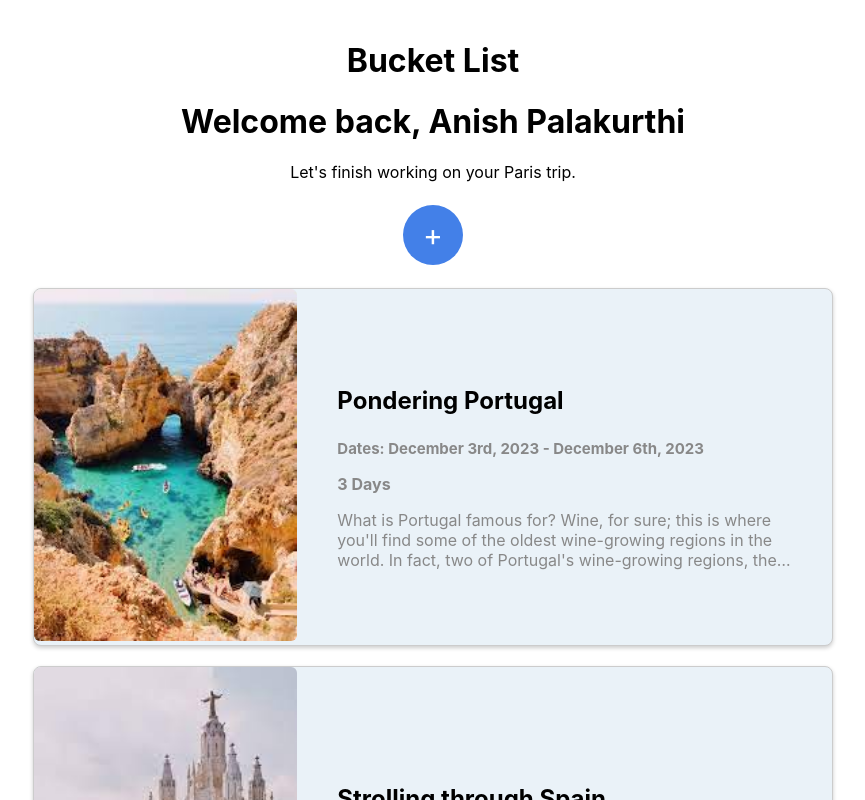
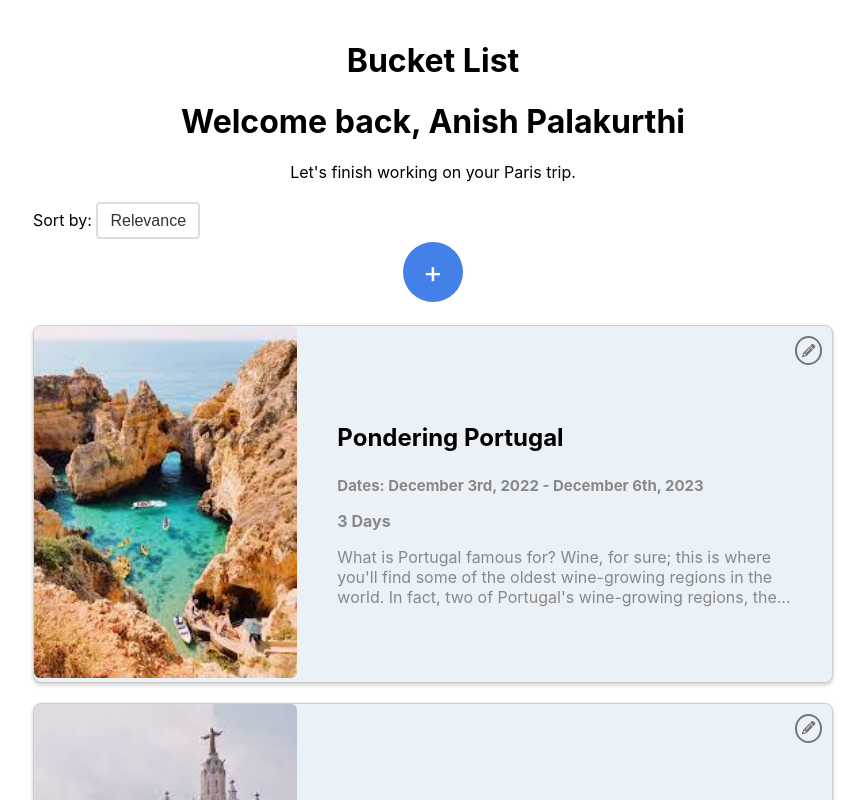
Before and after one commit to abhinavkolli03/bucketlist, a React (Create React App) app: page / in a window 1280 px wide. Shown: the top 800 px of the page, without its empty margins (207-1072 px from the left). Built offline with nearby package versions, Linux system fonts and the light colour scheme.

Commit message:
finishing touches on edit screen and started daytracker

```diff
--- a/package.json
+++ b/package.json
@@ -3,6 +3,11 @@
   "version": "0.1.0",
   "private": true,
   "dependencies": {
+    "@fortawesome/fontawesome-svg-core": "^6.4.0",
+    "@fortawesome/free-brands-svg-icons": "^6.4.0",
+    "@fortawesome/free-regular-svg-icons": "^6.4.0",
+    "@fortawesome/free-solid-svg-icons": "^6.4.0",
+    "@fortawesome/react-fontawesome": "^0.2.0",
     "@testing-library/jest-dom": "^5.16.5",
     "@testing-library/react": "^13.4.0",
     "@testing-library/user-event": "^13.5.0",
@@ -10,6 +15,7 @@
     "react": "^18.2.0",
     "react-dom": "^18.2.0",
     "react-scripts": "5.0.1",
+    "react-tag-input": "^6.8.1",
     "web-vitals": "^2.1.4"
   },
   "scripts": {
--- a/src/App.js
+++ b/src/App.js
@@ -2,6 +2,8 @@ import React, {useState} from 'react';
 import ItineraryItem from './components/ItineraryItem';
 import EditItineraryScreen from './screens/EditItineraryScreen'
 import "./App.css"
+import DayTrackerScreen from './screens/DayTrackerScreen';
+import SortDropdown from './components/SortDropdown'
 
 import itinerariesData from './data/itineraries.js';
 
@@ -9,18 +11,31 @@ const App = () => {
   const [isAddingItinerary, setIsAddingItinerary] = useState(false)
   const [itineraries, setItineraries] = useState(itinerariesData)
 
+  const [editedItinerary, setEditedItinerary] = useState(null)
   const [selectedItinerary, setSelectedItinerary] = useState(null)
   const [isEditScreenVisible, setIsEditScreenVisible] = useState(false)
   const [isAddButtonExpanded, setIsAddButtonExpanded] = useState(false);
+  const [isDayTrackerOpen, setIsDayTrackerOpen] = useState(false);
+
+  const [selectedSortOption, setSelectedSortOption] = useState("relevance")
+
+  const handleDayTrackerClick = (itinId) => {
+    setIsDayTrackerOpen(true)
+    setSelectedItinerary(itinId)
+  }
+
+  const handleDayTrackerClose = () => {
+    setIsDayTrackerOpen(false)
+    setSelectedItinerary(null)
+  }
 
   const handleAddItinerary = () => {
     setIsAddingItinerary(true);
   }
 
-  const handleItineraryClick = (itinId) => {
-    console.log("help")
+  const handleItineraryEdit = (itinId) => {
     const findItinerary = itineraries.find((itinerary) => itinerary.id === itinId)
-    setSelectedItinerary(findItinerary)
+    setEditedItinerary(findItinerary)
     setIsEditScreenVisible(true)
     console.log("Itinerary clicked:", itinId)
   }
@@ -30,24 +45,38 @@ const App = () => {
       itin.id === updatedItin.id ? updatedItin : itin
     );
     setItineraries(updatedItins)
-    console.log(updatedItin.startDate, updatedItin.endDate)
     setIsEditScreenVisible(false)
     console.log("Updated itinerary:", updatedItin)
   }
 
   const handleSaveNewItinerary = (newItin) => {
     const updatedItins = [...itineraries, newItin]
-    console.log(newItin.startDate)
-    console.log(newItin.endDate)
     setItineraries(updatedItins)
     setIsAddingItinerary(false)
   }
 
   const handleCloseEditScreen = () => {
-    setSelectedItinerary(null)
+    setEditedItinerary(null)
     setIsEditScreenVisible(false)
     setIsAddingItinerary(false)
     console.log("Closed editing of itinerary")
+  }
+
+  const handleSortChange = (option) => {
+    setSelectedSortOption(option);
+  }
+
+  const sortItineraries = (itineraries, sortOption) => {
+    switch(sortOption) {
+      case "date":
+        return itineraries.sort((a, b) => new Date(b.startDate) - new Date(a.startDate));
+      case "lastEdited":
+        return itineraries.sort((a, b) => new Date(a.lastEdited) - new Date(b.lastEdited));
+      case "relevance":
+        return itineraries.sort((a, b) => a.id - b.id)
+      default:
+        return itineraries
+    }
   }
 
   const handleAddButtonHover = () => {
@@ -60,6 +89,8 @@ const App = () => {
 
   const name = 'Anish Palakurthi';
 
+  const sortedVals = sortItineraries(itineraries, selectedSortOption);
+
   return (
     <div className="app">
       <div className="header">
@@ -69,6 +100,7 @@ const App = () => {
         <h1>Welcome back, {name}</h1>
         <p>Let's finish working on your Paris trip.</p>
       </div>
+      Sort by: <SortDropdown onSortChange={handleSortChange}/>
       <div className="tab-list">
         <div className="add-itinerary-outer">
           <div className="add-itinerary-inner">
@@ -89,13 +121,15 @@ const App = () => {
           )}
           </div>
         </div>
-        {itineraries.map((itin) => (
-          <ItineraryItem key={itin.id} itin={itin} onItineraryClick={handleItineraryClick} />
+        {sortedVals.map((itin) => (
+          <ItineraryItem key={itin.id} itin={itin}
+          onItineraryEdit={handleItineraryEdit}
+          onItineraryClick={handleDayTrackerClick} />
         ))}
       </div>
       {isEditScreenVisible && (
         <EditItineraryScreen
-          itin={selectedItinerary}
+          itin={editedItinerary}
           onSavingItin={handleSavedItinerary}
           onClosingEdit={handleCloseEditScreen}
         />
@@ -107,6 +141,12 @@ const App = () => {
           onClosingEdit={handleCloseEditScreen}
         />
       )}
+      {selectedItinerary && (
+        <DayTrackerScreen
+          itin={selectedItinerary}
+          onClose={handleDayTrackerClose}
+        />
+      )}
     </div>
   );
 };
--- a/src/components/ItineraryItem.js
+++ b/src/components/ItineraryItem.js
@@ -1,17 +1,28 @@
 import React from 'react';
 import "../styling/itinerarytab.css"
 import moment from "moment"
+import { faPencilAlt } from '@fortawesome/free-solid-svg-icons';
+import { FontAwesomeIcon } from '@fortawesome/react-fontawesome';
 
-const ItineraryItem = ({ itin, onItineraryClick }) => {
-  const handleItineraryEdit = () => {
-    onItineraryClick(itin.id);
+const ItineraryItem = ({ itin, onItineraryEdit, onItineraryClick }) => {
+
+  const handleItineraryEdit = (e) => {
+    e.stopPropagation();
+    onItineraryEdit(itin.id);
   };
 
+  const handleDayTrackerClick = () => {
+    onItineraryClick(itin.id);
+  }
+
   return (
-    <div key={itin.id} className="itin-tab-item" onClick={handleItineraryEdit}>
+    <div key={itin.id} className="itin-tab-item" onClick={handleDayTrackerClick}>
       <div className="itin-tab-image-container">
         <img className="itin-tab-image" src={require("../test-images/" + itin.image)} alt={itin.title} />
       </div>
+      <button className="edit-button" onClick={handleItineraryEdit}>
+        <FontAwesomeIcon icon={faPencilAlt} />
+      </button>
       <div className="itin-tab-content">
         <h3>{itin.title}</h3>
         <p style={{fontSize: 15}}><b>Dates: {formatDate(itin.startDate)} - {formatDate(itin.endDate)}</b></p>
--- /dev/null
+++ b/src/components/SortDropdown.js
@@ -0,0 +1,26 @@
+import React, {useState} from "react"
+import "../styling/dropdown.css"
+
+const SortDropdown = ({ onSortChange }) => {
+    const [sortOption, setSortOption] = useState("relevance")
+    const handleSortChange = (e) => {
+        const value = e.target.value
+        setSortOption(value)
+        onSortChange(value)
+    }
+    return (
+        <div className="dropdown">
+            <select
+                className="dropdown-select"
+                value={sortOption}
+                onChange={handleSortChange}
+            >
+                <option value="date">Date</option>
+                <option value="recents">Recents</option>
+                <option value="relevance">Relevance</option>
+            </select>
+        </div>
+    )
+}
+
+export default SortDropdown;
--- a/src/data/itineraries.js
+++ b/src/data/itineraries.js
@@ -3,17 +3,44 @@ const itinerariesData = [
         "id": 1,
         "image": "portugal.jpg",
         "title": "Pondering Portugal",
-        "startDate": "2023-12-03",
+        "locations": ["Lisbon, Portugal"],
+        "startDate": "2022-12-03",
         "duration": "3 Days",
         "endDate": "2023-12-06",
         "description": "What is Portugal famous for? Wine, for sure; this is where you'll find some of the oldest wine-growing regions in the world. In fact, two of Portugal's wine-growing regions, the Douro Valley and Pico Island in the Azores, are protected as UNESCO World Heritage Sites.",
-        "thoughtBubble": "This was an interesting trip to say the least."
+        "thoughtBubble": "This was an interesting trip to say the least.",
+        "dayTracker": {
+            "1": {
+                "image": "portugal.jpg",
+                "eventName": "waterfall",
+                "location": "Lisbon, Portugal",
+                "eventCategory": "Attraction",
+                "startTime": "10:00 AM",
+                "durationInHours": "1",
+                "entranceFee": "$10-$20",
+                "description": "lovely waterfall here.",
+                "notes": "",
+                "ticketLink": ""
+            },
+            "2": {
+                "image": "",
+                "eventName": "Travel Time",
+                "location": "Milan, Portugal",
+                "eventCategory": "Travel",
+                "startTime": "11:00 AM",
+                "durationInHours": "0.5",
+                "entranceFee": "",
+                "description": "be extra cautious on bumpy roads.",
+                "notes": "",
+                "ticketLink": ""
+            },
+        }
     },
     {
         "id": 2,
         "image": "spain.jpg",
         "title": "Strolling through Spain",
-        "startDate": "2023-12-03",
+        "startDate": "2021-12-03",
         "duration": "2 Weeks",
         "endDate": "2023-12-17",
         "description": "Spain is cool",
@@ -23,7 +50,7 @@ const itinerariesData = [
         "id": 3,
         "image": "canada.jpg",
         "title": "Canadian Cruise",
-        "startDate": "2023-12-03",
+        "startDate": "2020-12-03",
         "duration": "1 Weeks",
         "endDate": "2024-12-10",
         "description": "Maple syrup is yum.",
@@ -33,7 +60,7 @@ const itinerariesData = [
         "id": 4,
         "image": "amazon.jpg",
         "title": "Trekking The Amazon Trees",
-        "startDate": "2023-12-03",
+        "startDate": "2024-12-03",
         "duration": "4 Weeks",
         "endDate": "2024-01-03",
         "description": "This will be a long voyage.",
@@ -43,7 +70,7 @@ const itinerariesData = [
         "id": 5,
         "image": "date.jpg",
         "title": "Little Elm First Date Plans",
-        "startDate": "2023-12-03",
+        "startDate": "2019-12-03",
         "duration": "4 Hours",
         "endDate": "2024-01-03",
         "description": "You will definitely bag her with this.",
--- a/src/index.js
+++ b/src/index.js
@@ -2,6 +2,7 @@ import React from 'react';
 import ReactDOM from 'react-dom/client';
 import './index.css';
 import App from './App';
+import '@fortawesome/fontawesome-svg-core/styles.css';
 
 const root = ReactDOM.createRoot(document.getElementById('root'));
 root.render(
--- /dev/null
+++ b/src/screens/DayTrackerScreen.js
@@ -0,0 +1,22 @@
+import React from 'react';
+import '../styling/daytracker.css';
+import { FontAwesomeIcon } from '@fortawesome/react-fontawesome';
+import { faTimes } from '@fortawesome/free-solid-svg-icons';
+
+const DayTrackerScreen = ({ itineraryId, onClose }) => {
+  const handleClose = () => {
+    onClose();
+  }
+
+  return (
+    <div className="day-tracker-screen">
+      <div className="day-tracker-content">
+        <button className="day-tracker-close" onClick={handleClose}>
+          <FontAwesomeIcon icon={faTimes} />
+        </button>
+      </div>
+    </div>
+  );
+};
+
+export default DayTrackerScreen;
--- /dev/null
+++ b/src/styling/dropdown.css
@@ -0,0 +1,22 @@
+.dropdown {
+    position: relative;
+    display: inline-block;
+}
+
+.dropdown-select {
+    appearance: none;
+    background-color: #fff;
+    border: 2px solid #ddd;
+    border-radius: 4px;
+    padding: 8px 12px;
+    font-size: 16px;
+    color: #333;
+    cursor: pointer;
+    outline: none;
+    transition: border-color 0.3s ease;
+}
+
+.dropdown-select:hover,
+.dropdown-select:focus {
+    border-color: #aaa;
+}
--- a/src/styling/itinerarytab.css
+++ b/src/styling/itinerarytab.css
@@ -16,6 +16,7 @@
     transition: transform 0.2s ease-in-out, box-shadow 0.2s ease-in-out;
     background-color: #eaf2f8;
     cursor: pointer;
+    position: relative;
 }
 
 .itin-tab-item:hover {
@@ -68,6 +69,24 @@
     cursor: pointer;
 }
 
+.edit-button {
+    position: absolute;
+    top: 10px;
+    right: 10px;
+    background: transparent;
+    border: 2px solid #777;
+    border-radius: 50%;
+    padding: 5px;
+    color: #777;
+    cursor: pointer;
+}
+
+.edit-button:hover {
+    color: #111;
+    border-color: #111;
+}
+
+
 /*to unclamp ellipses*/
 .itin-tab-content p:hover {
     -webkit-line-clamp: unset;
```
Also changed, not shown: src/screens/EditItineraryScreen.js (+21 -15 lines), src/styling/daytracker.css (added, +69 -0 lines), 1 other file (tests, documents, lock files or other folders).
